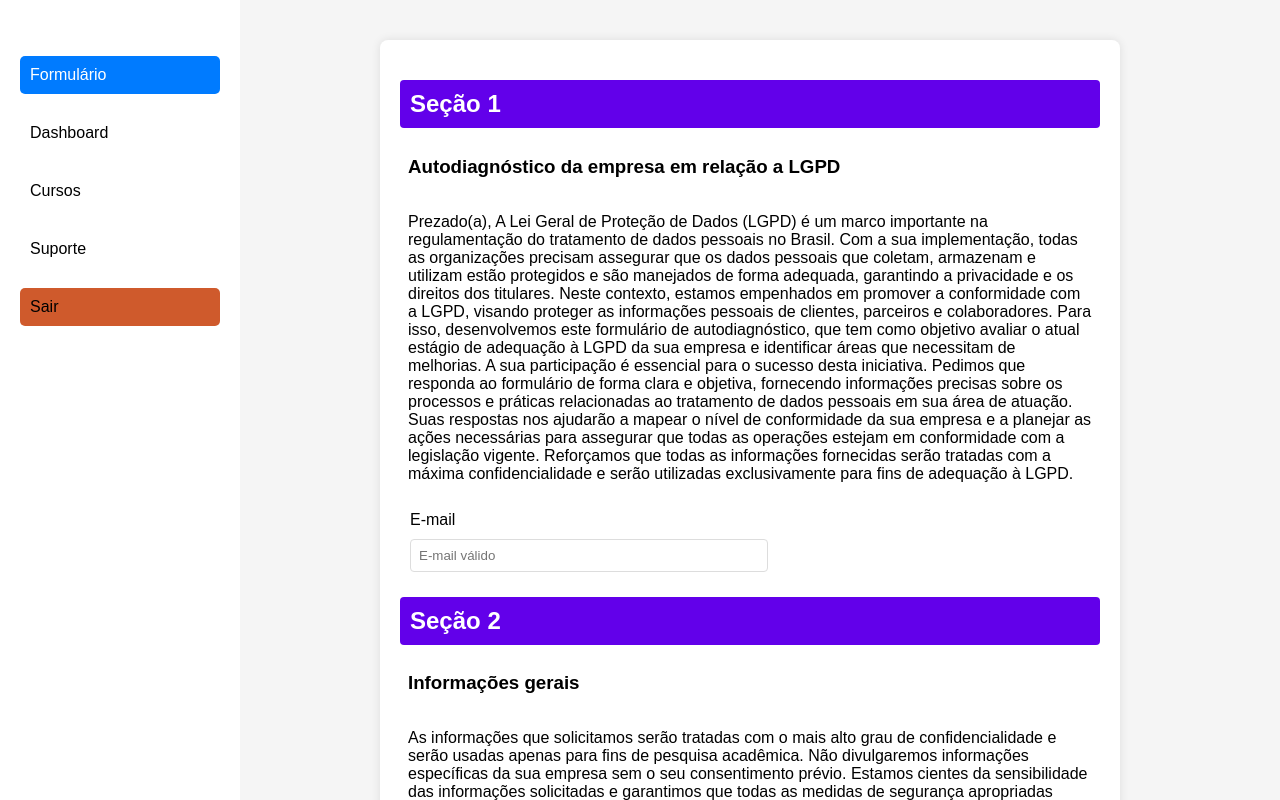
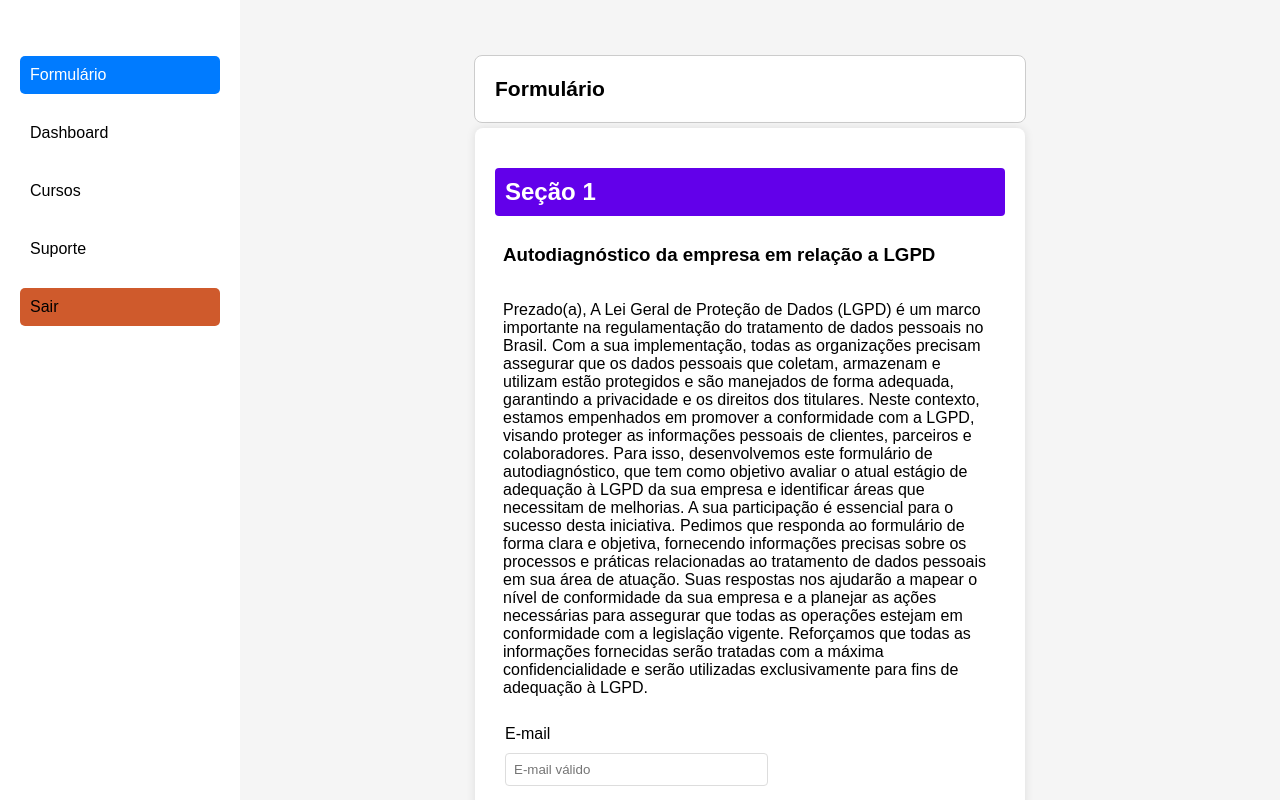
Before and after one commit to rafamelo01/prototipo-sia, a React (Create React App) app: page / in a window 1280 px wide. Both pictures are taken after typing "Sample", "Sample123" into the empty fields and a click on the button "Entrar". Shown: the top 800 px of the page. Built offline with nearby package versions, Linux system fonts and the light colour scheme.

Commit message:
form header

```diff
--- a/src/App.css
+++ b/src/App.css
@@ -52,9 +52,10 @@ h1 {
 }
 
 form {
+  position: relative;
   background-color: #fff;
-  max-width: 700px;
-  margin: 20px auto;
+  max-width: 50%;
+  margin: -15px auto;
   padding: 20px;
   border-radius: 8px;
   box-shadow: 0 0 10px rgba(0, 0, 0, 0.1);
@@ -132,7 +133,26 @@ form {
   background-color: #ffffff;
   /* Menos margem inferior para um visual mais compacto */
 }
+.form-header {
+  max-width: 50%;
+  margin: 20px auto;
+  margin-top: 35px;
+  background-color: #ffffff;
+  /* Cor de fundo para garantir visibilidade */
 
+  /* Garante que o header fique acima do conteúdo rolável */
+  font-size: 18px;
+  /* Reduz um pouco o tamanho do header */
+  font-weight: bold;
+  align-items: right;
+  justify-content: flex-end;
+  /* Ajuste a altura conforme necessário */
+  border: 1px solid #ccc;
+  border-radius: 8px;
+  padding: 0 20px;
+  background-color: #ffffff;
+  /* Menos margem inferior para um visual mais compacto */
+}
 .result-section p {
   margin-top: 30px;
 
--- a/src/App.js
+++ b/src/App.js
@@ -129,7 +129,12 @@ const App = () => {
                     <>
 
                         {!showResults ? (
-                            <QuestionForm onSubmit={calculateResults} />
+                            <div>
+                                <div className='form-header'>
+                                    <h3>Formulário</h3>
+                                </div>
+                                <QuestionForm onSubmit={calculateResults} />
+                            </div>
                         ) : (
                             <div>
                                 <div className='default-header'>
```
